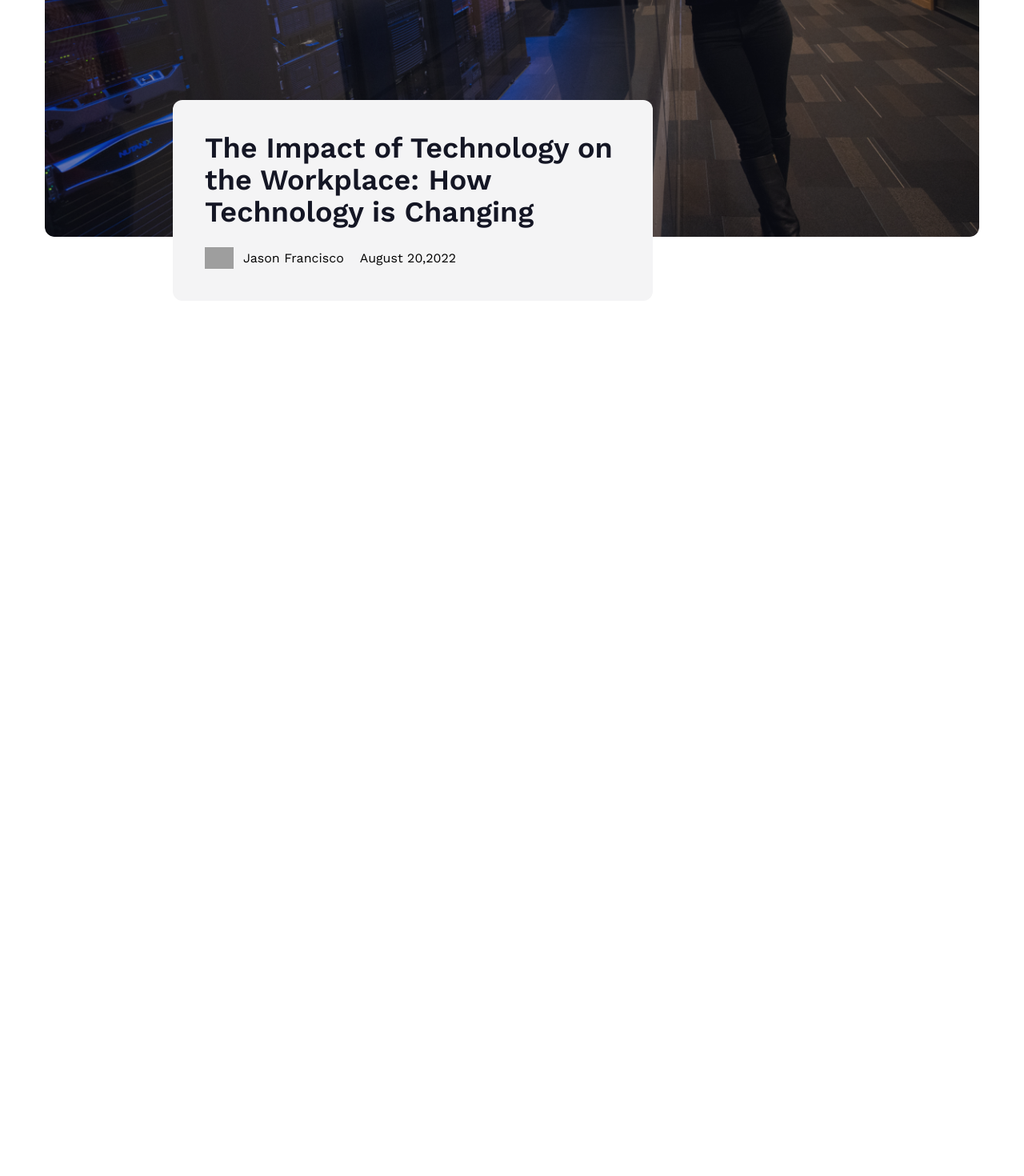
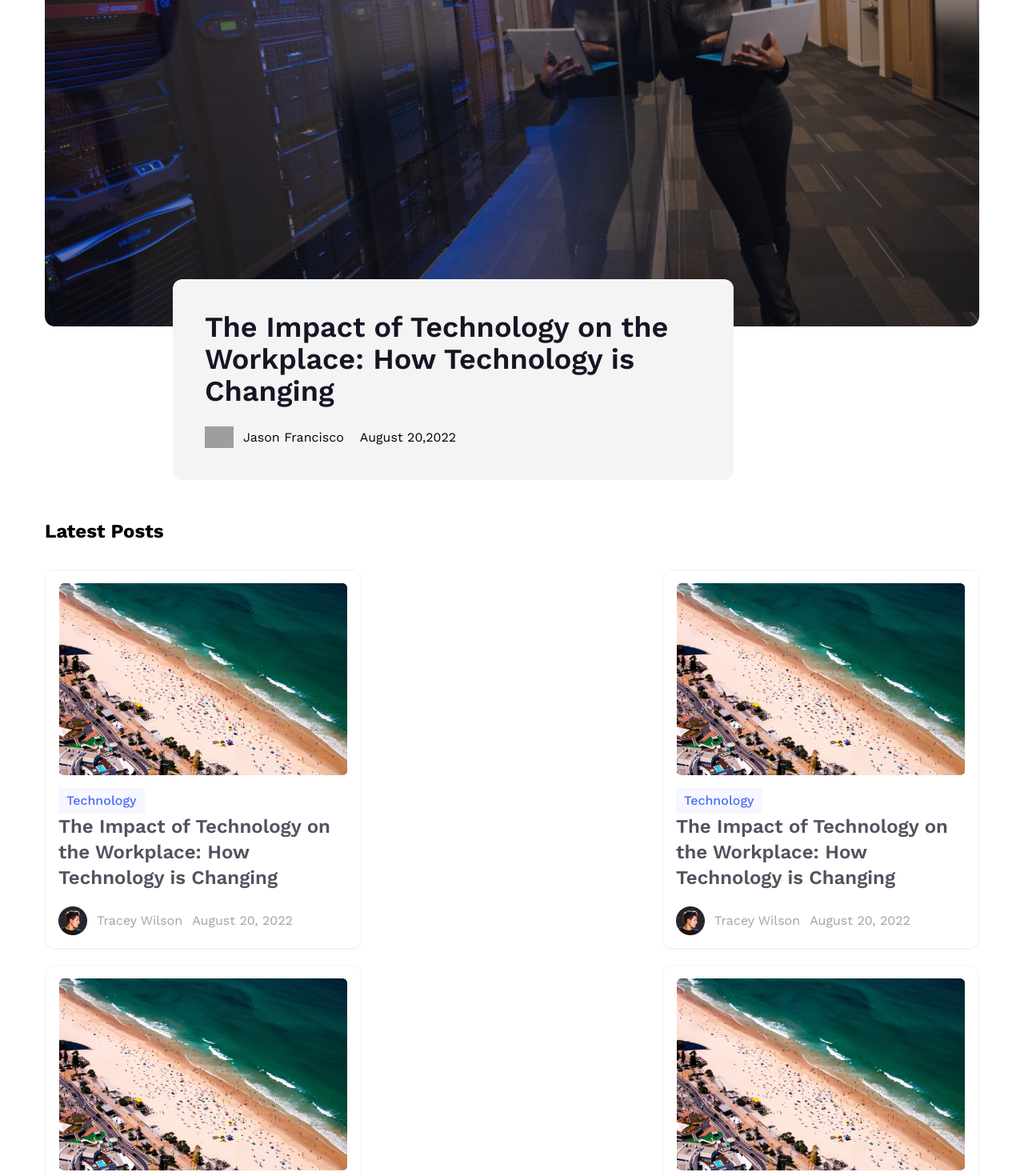
Before and after one commit to molaraiche/metablog, a Next.js app: page / in a window 1280 px wide. Shown: the part 360-1830 px from the top of the page at 80% size. Before the commit the page ends 800 px from the top, so only its background shows below. Built offline with nearby package versions, Linux system fonts and the light colour scheme; grey boxes are pictures that could not be loaded.

Commit message:
setup the blogs create the blogs component create the blog card make the website responsive

```diff
--- a/app/globals.css
+++ b/app/globals.css
@@ -5,10 +5,10 @@
 
 @layer utilities {
   .nav {
-    @apply flex gap-10 items-center justify-center dark:text-white text-[#3B3C4A] font-medium lg:bg-opacity-0 md:bg-opacity-0 bg-secondary-400 lg:static md:static sm:absolute xsm:absolute top-[10vh] lg:flex-row md:flex-row flex-col xsm:flex-col lg:w-fit md:w-fit w-full right-0 lg:py-0 md:py-0 py-5 lg:h-fit md:h-fit h-[40vh] ease-in duration-300 lg:translate-x-0 md:translate-x-0
+    @apply flex gap-10 items-center justify-center dark:text-white text-[#3B3C4A] font-medium lg:bg-opacity-0 md:bg-opacity-0 bg-secondary-400 lg:static md:static sm:absolute xsm:absolute top-[10vh] lg:flex-row md:flex-row flex-col xsm:flex-col lg:w-fit md:w-fit w-full right-0 lg:py-0 md:py-0 py-5 lg:h-fit md:h-fit h-[40vh] ease-in duration-300 lg:translate-x-0 md:translate-x-0 z-10
   }
 
   .utils {
-    @apply flex gap-10 items-center justify-center lg:static md:static sm:absolute xsm:absolute top-[48vh] lg:bg-opacity-0 bg-secondary-400 md:bg-opacity-0 lg:w-fit md:w-fit w-full xsm:w-full right-0 lg:py-0 md:py-0 py-5 ease-in duration-300 lg:translate-x-0 md:translate-x-0
+    @apply flex gap-10 items-center justify-center lg:static md:static sm:absolute xsm:absolute top-[48vh] lg:bg-opacity-0 bg-secondary-400 md:bg-opacity-0 lg:w-fit md:w-fit w-full xsm:w-full right-0 lg:py-0 md:py-0 py-5 ease-in duration-300 lg:translate-x-0 md:translate-x-0 z-10
   }
 }
--- a/app/page.tsx
+++ b/app/page.tsx
@@ -1,20 +1,23 @@
+import Blogs from "@/components/Blogs";
 import Image from "next/image";
 
 const Home = () => {
   return (
-    <section className='flex flex-col items-center justify-center relative'>
+    <section className='flex items-center flex-col justify-center gap-[10rem]'>
+      <section className='flex flex-col items-center justify-center relative lg:gap-0 md:gap-0 sm:gap-3 xsm:gap-3 h-screen'>
         <div className=''>
           <Image
             src='/assets/hero.jpg'
             width={1216}
             height={600}
             alt='Hero'
-          className='rounded-xl'
+            className='rounded-xl max-w-[1216px] w-full object-cover'
           />
         </div>
-      <div className='w-[600px] p-10 rounded-xl bg-secondary-100 dark:bg-secondary-900 dark:text-secondary-100 absolute -bottom-20 left-40 flex flex-col gap-6'>
+        <div className='max-w-[600px] lg:w-[60%] md:w-[60%] sm:w-full sm:max-w-full xsm:max-w-full  xsm:w-full p-10 rounded-xl bg-secondary-100 dark:bg-secondary-900 dark:text-secondary-100 lg:absolute md:absolute lg:-bottom-20 lg:left-40 md:left-20 md:-bottom-10 flex flex-col gap-6'>
           <h1 className='text-secondary-900  dark:text-secondary-100 font-semibold text-4xl '>
-          The Impact of Technology on the Workplace: How Technology is Changing
+            The Impact of Technology on the Workplace: How Technology is
+            Changing
           </h1>
           <div className='flex items-center gap-3'>
             <Image
@@ -30,6 +33,14 @@ const Home = () => {
           </div>
         </div>
       </section>
+
+      <section className='dark:text-white :text-secondary-900 h-screen flex items-center justify-center flex-col gap-8'>
+        <h1 className='text-2xl font-bold w-full flex items-center justify-start'>
+          Latest Posts
+        </h1>
+        <Blogs />
+      </section>
+    </section>
   );
 };
 
--- /dev/null
+++ b/components/Blogs.tsx
@@ -0,0 +1,22 @@
+import BlogCard from "./shared/BlogCard";
+
+const Blogs = () => {
+  return (
+    <section className='flex flex-wrap gap-5 items-center lg:justify-between md:justify-between sm:justify-center xsm:justify-center h-screen'>
+      <BlogCard />
+      <BlogCard />
+      <BlogCard />
+      <BlogCard />
+      <BlogCard />
+      <BlogCard />
+      <BlogCard />
+      <BlogCard />
+      <BlogCard />
+      <BlogCard />
+      <BlogCard />
+      <BlogCard />
+    </section>
+  );
+};
+
+export default Blogs;
--- /dev/null
+++ b/components/shared/BlogCard.tsx
@@ -0,0 +1,38 @@
+import Image from "next/image";
+
+const BlogCard = () => {
+  return (
+    <div className='flex flex-col items-center justify-center gap-4 lg:w-[396px] md:w-[396px] sm:w-[90%] xsm:w-[90%] p-4 rounded-xl border border-secondary-100 shadow-sm'>
+      <div className=''>
+        <Image src='/assets/card-1.png' alt='beach' width={360} height={240} />
+      </div>
+      <div className='flex flex-col gap-5'>
+        <div className=''>
+          <p className='text-[#4B6BFB] font-medium bg-tagBg w-fit py-1 px-2.5 '>
+            Technology
+          </p>
+          <h3 className='text-2xl font-semibold dark:text-white text-secondary-800'>
+            The Impact of Technology on the Workplace: How Technology is
+            Changing
+          </h3>
+        </div>
+        <div className='flex items-center gap-3'>
+          <div className='flex items-center justify-center gap-3'>
+            <Image
+              src='/assets/Tracey_Wilson.png'
+              alt='Tracey_Wilson'
+              width={36}
+              height={36}
+            />
+            <p className='text-secondary-400'>Tracey Wilson</p>
+          </div>
+          <div className=''>
+            <p className='text-secondary-400'>August 20, 2022</p>
+          </div>
+        </div>
+      </div>
+    </div>
+  );
+};
+
+export default BlogCard;
--- a/components/shared/NavBar.tsx
+++ b/components/shared/NavBar.tsx
@@ -9,10 +9,8 @@ import { useCallback, useState } from "react";
 
 const NavBar = () => {
   const [menu, setMenu] = useState(false);
-  console.log(menu);
   const menuHandler = useCallback(() => {
     setMenu((prevMenu) => !prevMenu);
-    console.log(menu);
   }, [menu]);
   const linkHandler: React.MouseEventHandler<HTMLAnchorElement> =
     useCallback(() => {
--- a/tailwind.config.ts
+++ b/tailwind.config.ts
@@ -19,6 +19,7 @@ const config: Config = {
         "secondary-900": "#141624",
         lightBackground: "#ffffff",
         darkBackground: "#181A2A",
+        tagBg: "rgba(75, 107, 251, 0.05)",
       },
       fontFamily: {
         work: ["var(--font-work-sans)"],
```
Also changed, not shown: public/assets/Tracey_Wilson.png (added), public/assets/card-1.png (added). Lines whose indentation alone changed are shown as unchanged.
